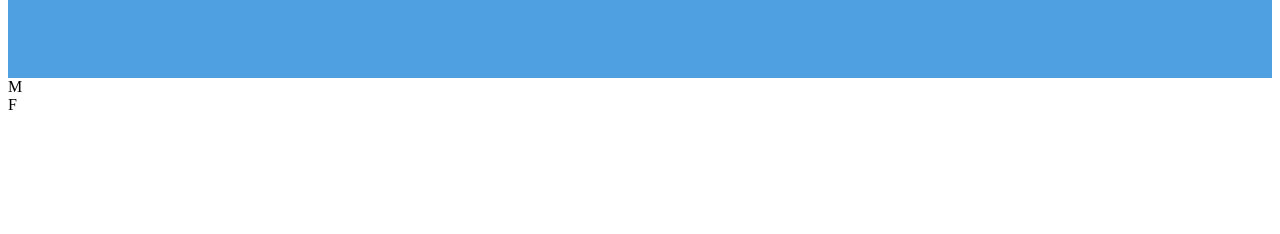
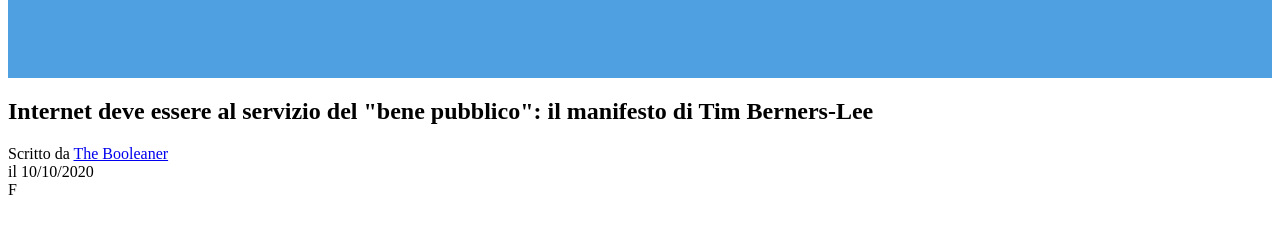
Before and after one commit to luigidibella/html-css-booleaner, a plain HTML site: page index.html in a window 1280 px wide. Shown: the part 130-364 px from the top of the page. Drawn offline with Linux system fonts and the light colour scheme.

Commit message:
[add] section Titolo ed autore

```diff
--- a/index.html
+++ b/index.html
@@ -12,7 +12,26 @@
       <img src="img/logo.svg" alt="logo">
     </div>
   </header>
-  <main>M</main>
+
+  <main>
+    <!-- Titolo ed autore -->
+    <section class="title-and-author">
+      <!-- Titolo dell'articolo -->
+      <h1>Internet deve essere al servizio del "bene pubblico": il manifesto di Tim Berners-Lee</h1>
+      <!-- /Titolo dell'articolo -->
+
+      <!-- Intestazione (autore e data) -->
+      <div>
+        <span>Scritto da</span>
+        <a href="https://github.com/luigidibella/html-css-booleaner" class="link-autore">The Booleaner</a>
+      </div>
+      <div class="date">
+        <span>il 10/10/2020</span>
+      </div>
+      <!-- /Intestazione (autore e date) -->
+    </section>
+    <!-- /Titolo ed autore -->
+  </main>
   <footer>F</footer>
 </body>
 </html>
```
